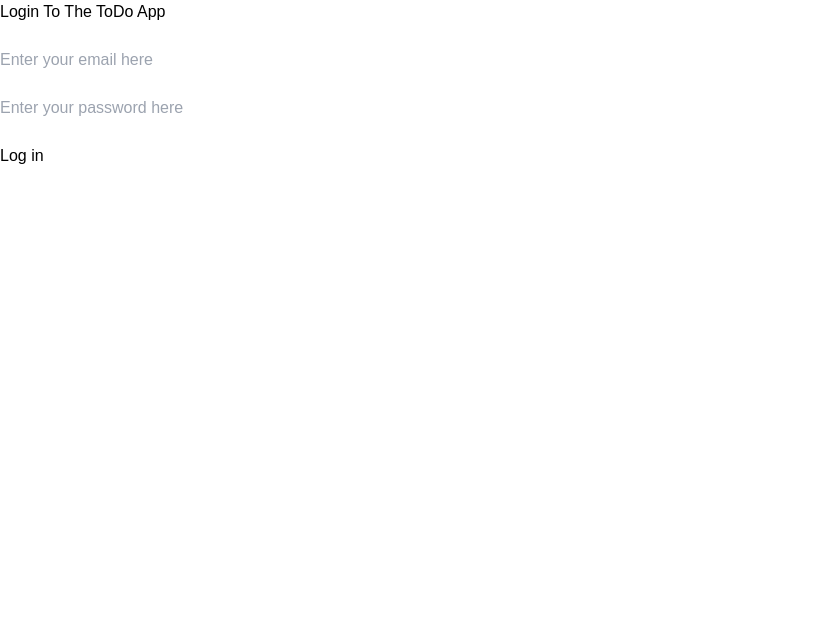
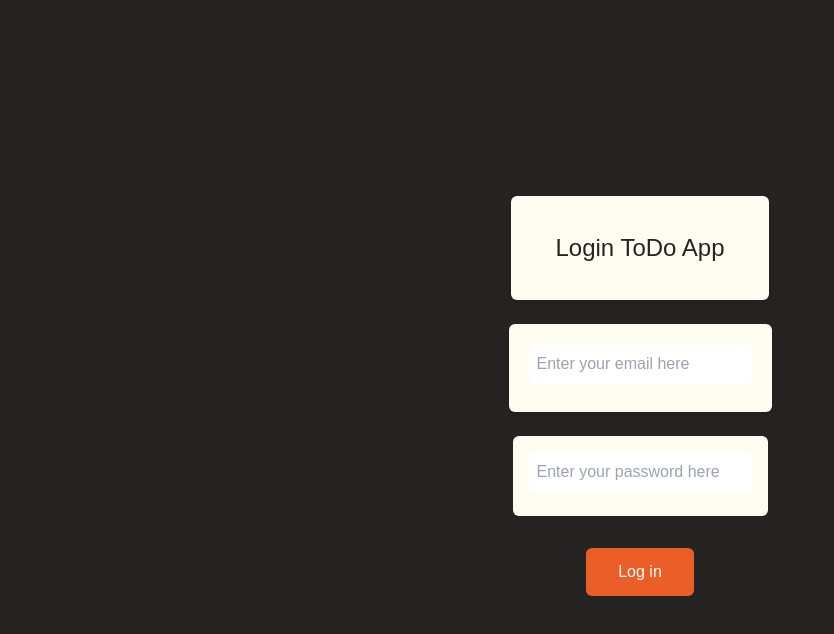
Before and after one commit to bunn1/doReact, a React (Create React App) app in the folder doreact/: page /login in a window 1280 px wide. Shown: the top 634 px of the page, without its empty margins (0-834 px from the left). Built offline with nearby package versions, Linux system fonts and the light colour scheme.

Commit message:
tailwind styling of the input areas, h1, button and background

```diff
--- a/doreact/src/components/Login.js
+++ b/doreact/src/components/Login.js
@@ -35,34 +35,36 @@
   };
 
   return (
-    <div className={'mainContainer'}>
-      <div className={'titleContainer'}>
-        <h1>Login To The ToDo App</h1>
+    <div className="mainContainer flex flex-col justify-center items-center h-screen bg-[#252422]">
+      <div className="titleContainer  mx-auto p-5 shadow-md rounded-md max-w-md bg-[#fffcf2]">
+        <h1 className="Rubrik text-2xl text-center pt-4 pb-4 pl-6 pr-6 text-[#252422] text-xlg">
+          Login ToDo App
+        </h1>
       </div>
       <br />
-      <div className={'inputContainer'}>
+      <div className="inputContainer  mx-auto p-5 shadow-md rounded-md max-w-md bg-[#fffcf2]">
         <input
           value={email}
           placeholder="Enter your email here"
           onChange={(ev) => setEmail(ev.target.value)}
-          className={'inputBox'}
+          className="inputBox border-gray-300 rounded-md p-2 mb-2 focus:outline-none"
         />
         <label className="errorLabel">{emailError}</label>
       </div>
       <br />
-      <div className={'inputContainer'}>
+      <div className="inputContainer  mx-auto p-4 rounded-md max-w-md bg-[#fffcf2]">
         <input
           value={password}
           placeholder="Enter your password here"
           onChange={(ev) => setPassword(ev.target.value)}
-          className={'inputBox'}
+          className="inputBox border-gray-300 rounded-md p-2 mb-2 focus:outline-none"
         />
         <label className="errorLabel">{passwordError}</label>
       </div>
       <br />
       <div className={'inputContainer'}>
         <input
-          className={'inputButton'}
+          className="inputButton bg-[#eb5e28] rounded-md px-8 py-3 mt-2 mb-2 text-white"
           type="button"
           onClick={onButtonClick}
           value={'Log in'}
```
